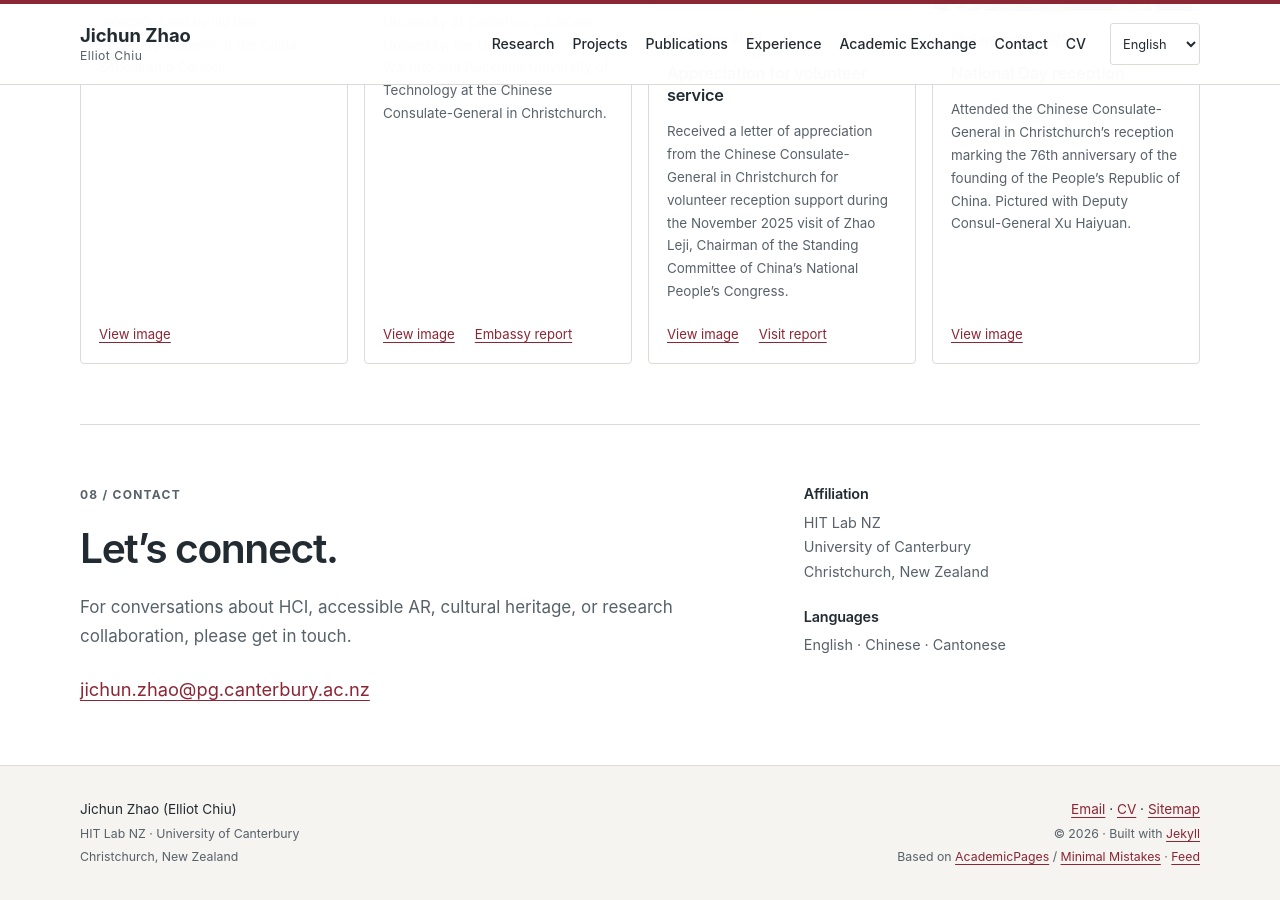
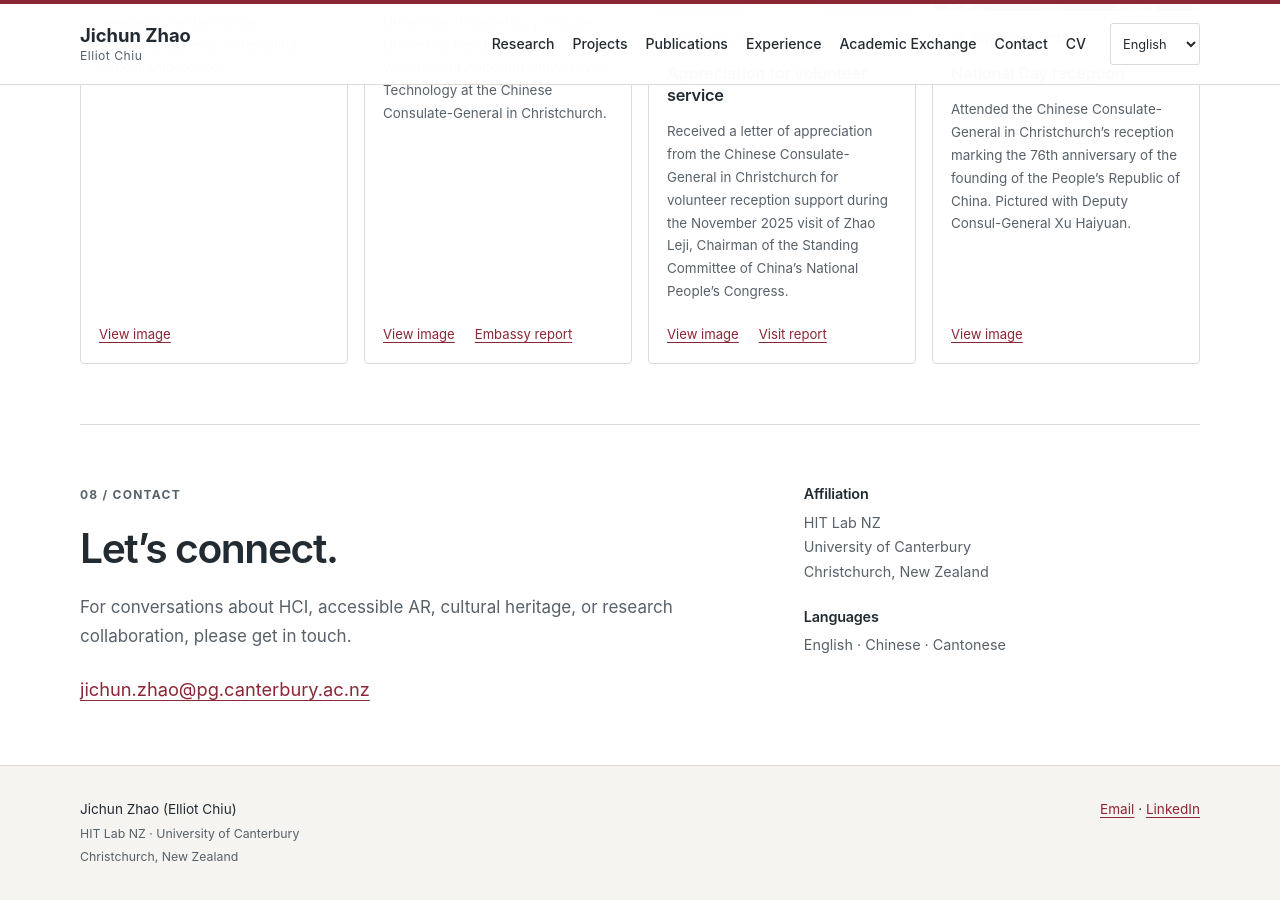
Before and after one commit to Elliot1540/ElliotChiu.github.io, a Jekyll site: the page built from _pages/about.md, in a window 1280 px wide and 900 px high, scrolled down 6094 px. Built offline with Jekyll 4.4.1, drawn with Linux system fonts in a browser that asks for light colours.

Commit message:
chore(site): simplify homepage and footer links

```diff
--- a/_layouts/academic.html
+++ b/_layouts/academic.html
@@ -34,7 +34,7 @@
   {% endunless %}
   {{ content }}
 </main>
-<footer class="site-footer"><div><p>Jichun Zhao (Elliot Chiu)<br><span>HIT Lab NZ · University of Canterbury<br>Christchurch, New Zealand</span></p><p><a href="mailto:{{ site.author.email }}">Email</a> · <a href="{{ '/cv/' | relative_url }}">CV</a> · <a href="{{ '/sitemap/' | relative_url }}">Sitemap</a><br><small>© {{ site.time | date: '%Y' }} · <span>Built with</span> <a href="https://jekyllrb.com/">Jekyll</a><br><span>Based on</span> <a href="https://github.com/academicpages/academicpages.github.io">AcademicPages</a> / <a href="https://mademistakes.com/work/minimal-mistakes-jekyll-theme/">Minimal Mistakes</a> · <a href="{{ '/feed.xml' | relative_url }}">Feed</a></small></p></div></footer>
+<footer class="site-footer"><div><p>Jichun Zhao (Elliot Chiu)<br><span>HIT Lab NZ · University of Canterbury<br>Christchurch, New Zealand</span></p><p><a href="mailto:{{ site.author.email }}">Email</a> · <a href="https://www.linkedin.com/in/{{ site.author.linkedin }}/">LinkedIn</a></p></div></footer>
 <script src="{{ '/assets/js/translations.js' | relative_url }}" defer></script>
 <script src="{{ '/assets/js/academic.js' | relative_url }}" defer></script>
 <!-- Cloudflare Web Analytics: private account dashboard, no public counter. -->
```
